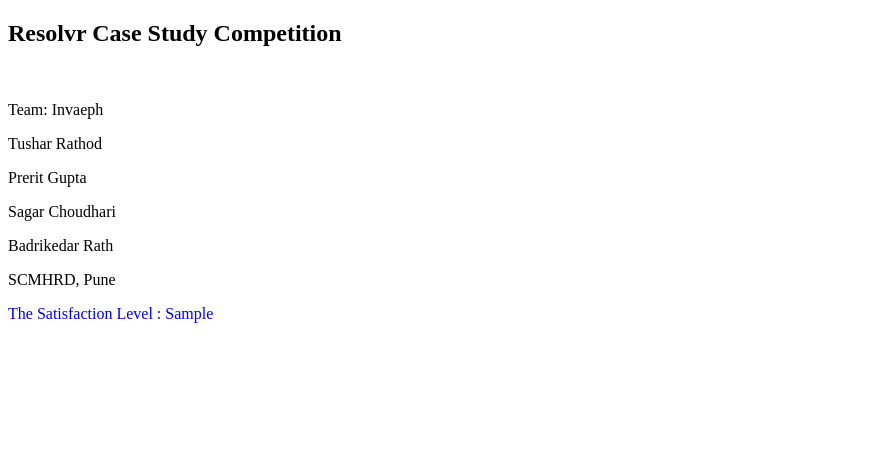
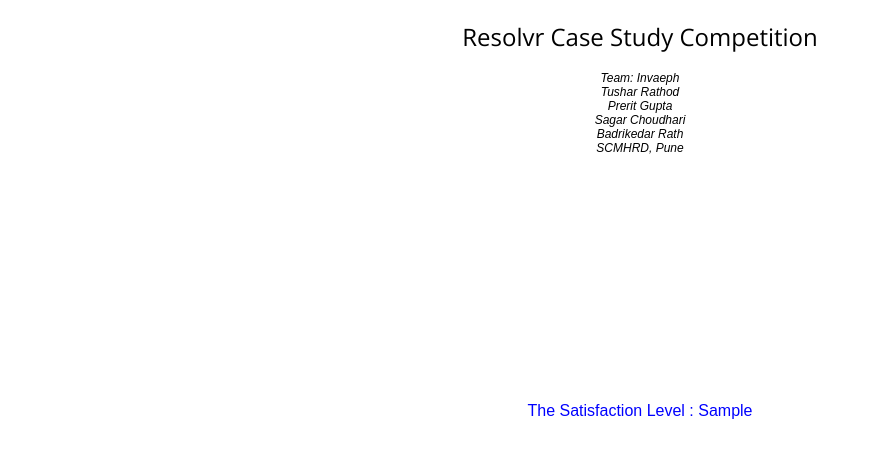
Before and after one commit to tush99m/Resolvr20-Competition, a Flask app: template templates/result.html in a window 1280 px wide. Shown: the top 458 px of the page, without its empty margins (0-871 px from the left). Run offline with Flask 2, Linux system fonts and the light colour scheme; the template is opened without the code that fills it: most values are stand-ins (such as "Sample title", 1, 10 or a date in 2020); parts of the project's set-up code (start-up, migrations or seed data) failed here and were passed over; some libraries are stand-ins or nearby versions.

Commit message:
Update result.html

```diff
--- a/templates/result.html
+++ b/templates/result.html
@@ -4,6 +4,8 @@
     <head>
         <meta charset="utf-8">
         <title>Resolvr Case Study Competition</title>
+	<link rel="shortcut icon" href="{{ url_for('static', filename='resolvr.jpg') }}">
+        <link rel="stylesheet" type="text/css" href="{{ url_for('static', filename='styles.css') }}">
         <script src="https://kit.fontawesome.com/5f3f547070.js" crossorigin="anonymous"></script>
         <link href="https://fonts.googleapis.com/css2?family=Open+Sans:wght@300&display=swap" rel="stylesheet">
     </head>
```
